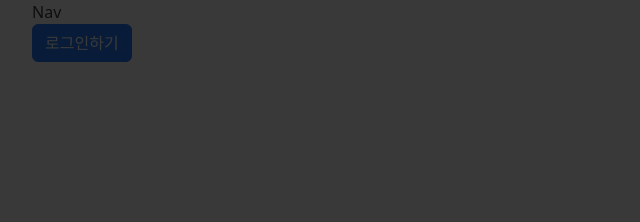
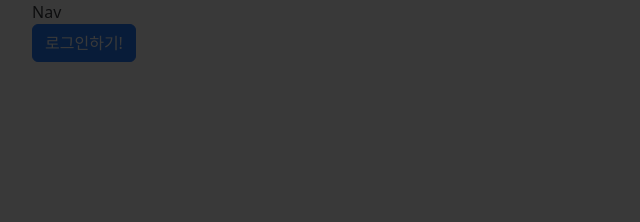
Before and after one commit to didxodnr0769-bom/coding-apple-javascript, a plain HTML site: page index.html in a window 1280 px wide. Shown: the top 222 px of the page, 50-690 px from the left. Drawn offline with nearby package versions, Linux system fonts and the light colour scheme.

Commit message:
커밋 테스트

```diff
--- a/index.html
+++ b/index.html
@@ -41,7 +41,7 @@
           type="button"
           class="btn btn-primary"
         >
-          로그인하기
+          로그인하기!
         </button>
       </div>
       <div class="modal-container open">
```
